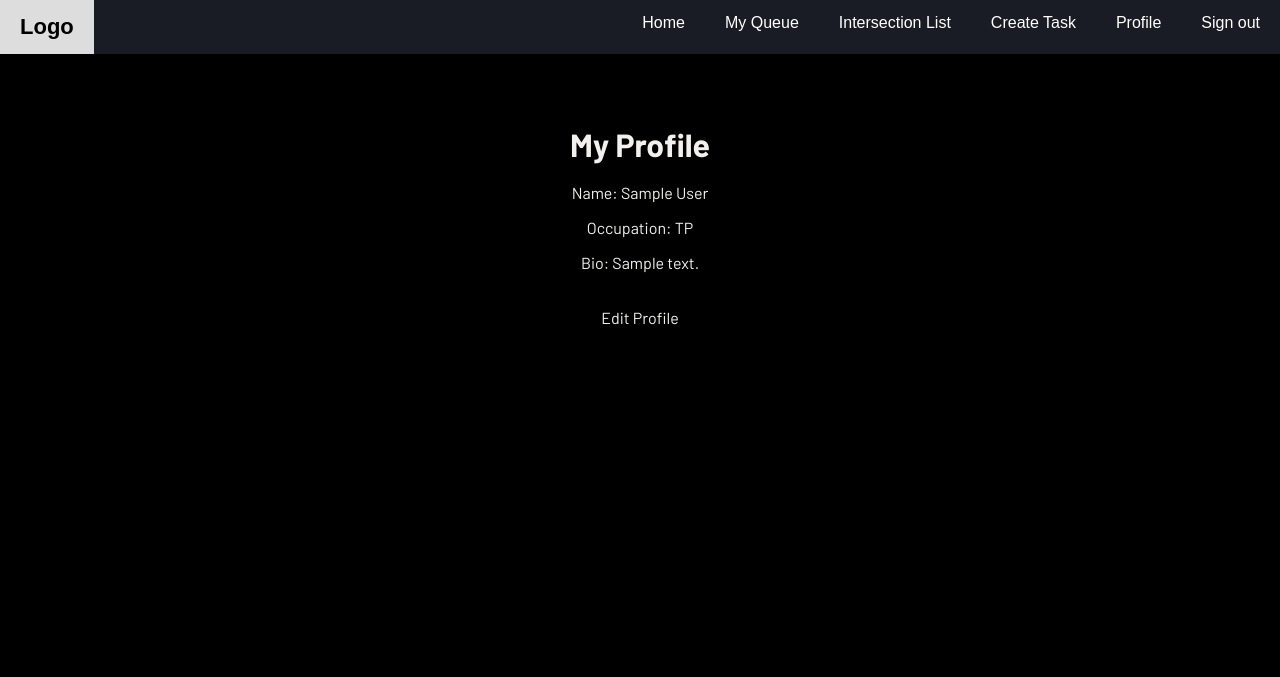
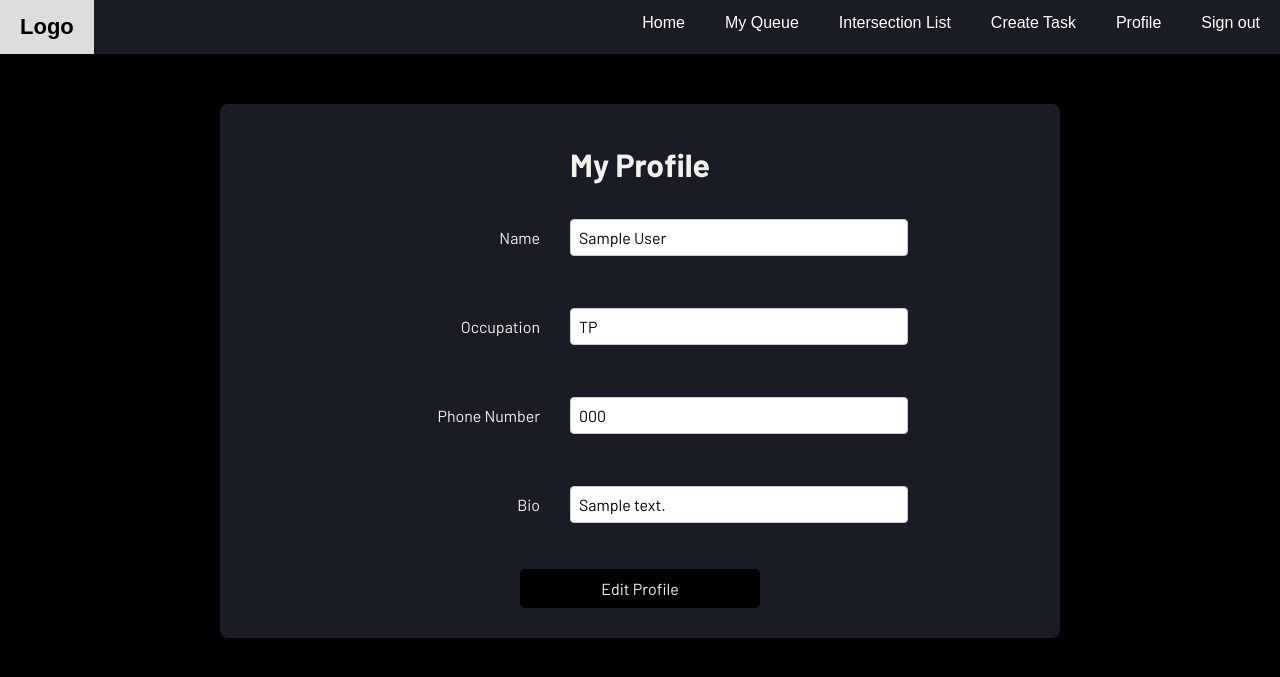
Before and after one commit to 6410685041/CN332-Default, a Django app: page /user/profile in a window 1280 px wide. Shown: the top 677 px of the page. Run offline with Django 5.2, Linux system fonts and the light colour scheme; a user stored in the database is signed in; tables that the repository leaves empty hold one stand-in row (values such as "Sample post"); parts of the project's set-up code (start-up, migrations or seed data) failed here and were passed over.

Commit message:
edit edit_profile

```diff
--- a/carDetection/static/style/layout.css
+++ b/carDetection/static/style/layout.css
@@ -111,15 +111,18 @@ html,body {
   }
 
   .grid-form input,
-  .grid-form textarea {
+  .grid-form textarea,
+  .grid-form p {
     grid-column: 2 / 3;
   }
 
+  .grid-form p {
+    text-align: left;
+    background-color: white;
+    color: black;
+  }
 
-  .grid-form button {
-    width: 40%;
-    justify-self: center; /* Make the button extend to the full width of the column */
-  }
+
   .btn.btn-primary {
     background-color: gray; /* Initial background color */
     border: none; /* Removes the default border */
@@ -134,6 +137,8 @@ html,body {
     transition: background-color 0.3s, border 0.3s; /* Smooth transition for background and border changes */
     text-align: center;
     grid-column: 1/3;
+    width: 40%;
+    justify-self: center;
   }
 
   .btn.btn-primary:hover {
--- a/carDetection/templates/user/profile.html
+++ b/carDetection/templates/user/profile.html
@@ -4,12 +4,27 @@
 <link rel="stylesheet" href="{% static 'style/layout.css' %}">
 {% endblock %}
 {% block content %}
-<div>
-    <h1>My Profile</h1>
-    <p>Name: {{ profile.first_name }} {{ profile.last_name }}</p>
-    <p>Occupation: {{ profile.occupation }}</p>
-    <p>Bio: {{ profile.bio }}</p>
+<div class="container">
+    <div class="content">
+        <h1>My Profile</h1>
+        <div class="grid-form">
+            <label for="name">Name</label>
+            <p class="form-control" id="name" name="name" >{{ profile.first_name }} {{ profile.last_name }} </p>
+
+            <label for="occupation">Occupation</label>
+            <p class="form-control" id="occupation" name="occupation" >{{ profile.occupation }} </p>
+
+            <label for="phone_number">Phone Number</label>
+            <p class="form-control" id="phone_number" name="phone_number" >{{ profile.phone_number }} </p>
+
+            <label for="bio">Bio</label>
+            <p class="form-control" id="bio" name="bio" >{{ profile.bio }} </p>
+
+            <a href="{% url 'edit_profile' %}" class="btn btn-primary">Edit Profile</a>
+
+    </div>
+
 </div>
 
-<a href="{% url 'edit_profile' %}">Edit Profile</a>
+
 {% endblock content %}
--- a/carDetection/user/views.py
+++ b/carDetection/user/views.py
@@ -54,8 +54,6 @@ def submit_edit_profile(request):
         profile.first_name = request.POST["first_name"]
         profile.last_name = request.POST["last_name"]
         profile.email = request.POST["email"]
-        profile.username = request.POST["username"]
-        profile.occupation = request.POST["occupation"]
         profile.phone_number = request.POST["phone_number"]
         profile.bio = request.POST["bio"]
         profile.save()
```
Also changed, not shown: carDetection/templates/user/edit_profile.html (+0 -47 lines).
